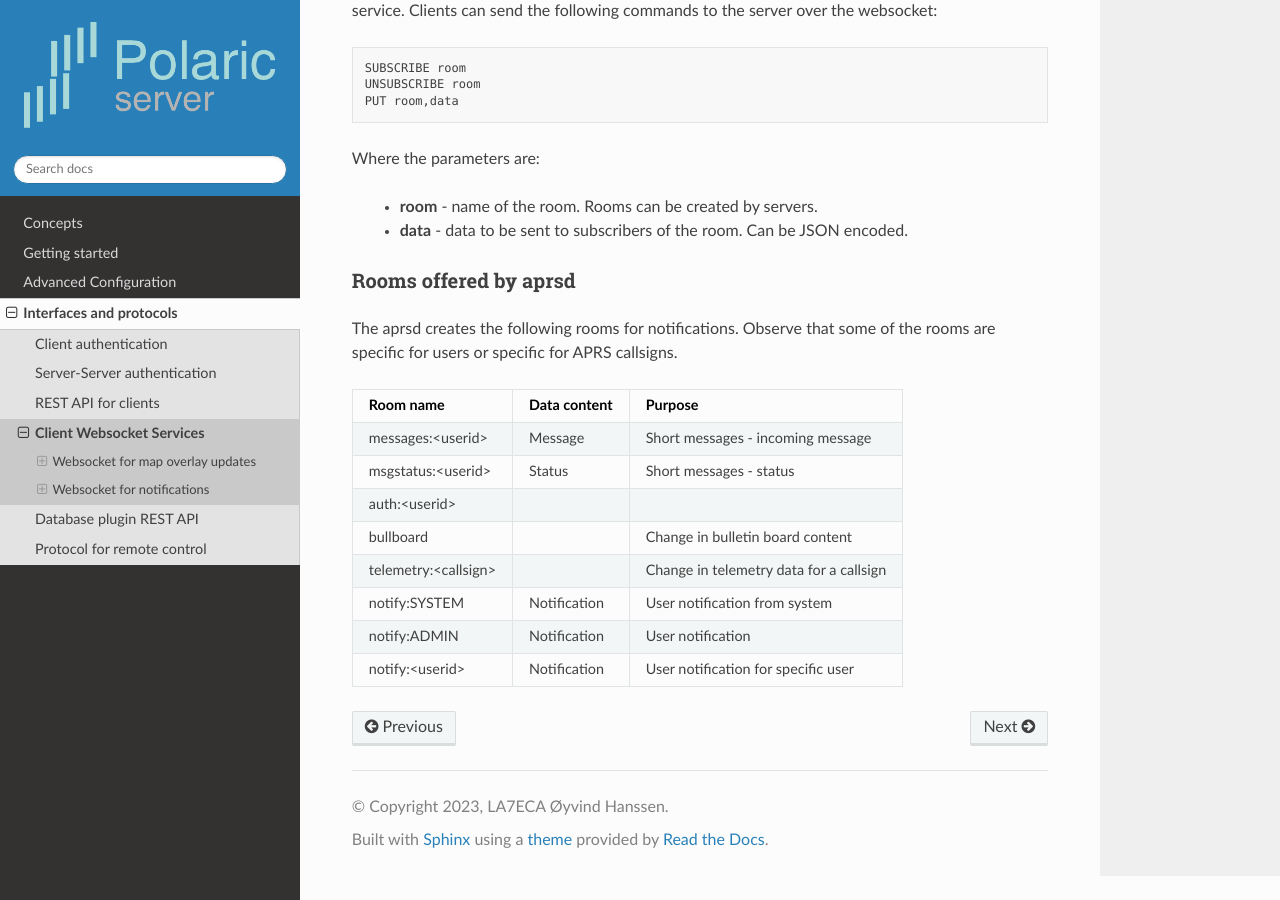
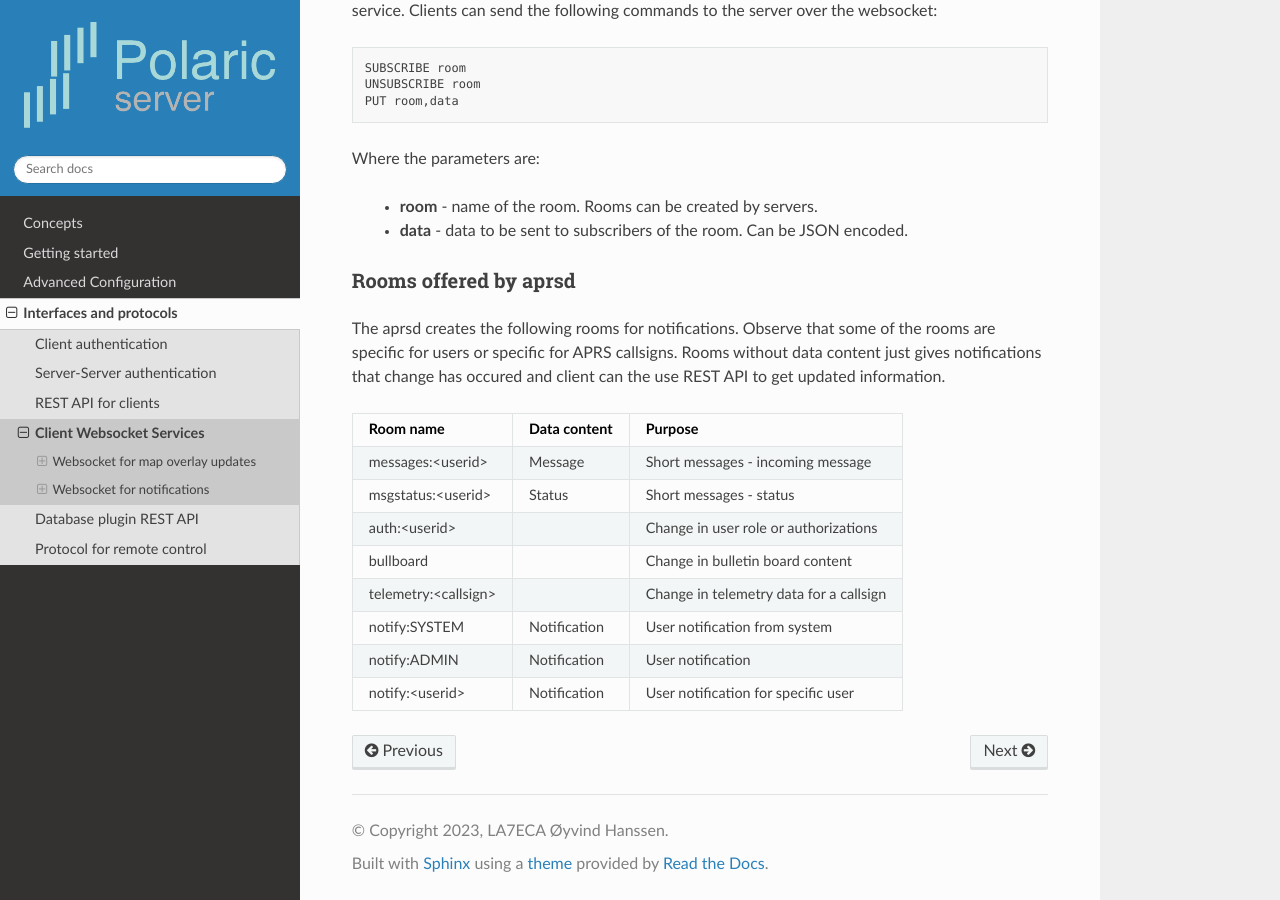
Before and after one commit to joakimsk/docs, a Sphinx documentation site: the page built from docs/cwebsocket.rst, in a window 1280 px wide and 900 px high, scrolled down 2958 px. Built offline with Sphinx 7.4.7 and the Read the Docs theme 2.0.0, drawn with Linux system fonts in a browser that asks for light colours.

Commit message:
Update cwebsocket.rst

```diff
--- a/docs/cwebsocket.rst
+++ b/docs/cwebsocket.rst
@@ -134,14 +134,15 @@ Rooms offered by aprsd
 ^^^^^^^^^^^^^^^^^^^^^^
 
 The aprsd creates the following rooms for notifications. Observe that some of the rooms are specific for users or
-specific for APRS callsigns.
+specific for APRS callsigns. Rooms without data content just gives notifications that change has occured and client
+can the use REST API to get updated information.
 
 ======================== ============== =================================================
 Room name                Data content   Purpose
 ======================== ============== =================================================
 messages:<userid>        Message        Short messages - incoming message
 msgstatus:<userid>       Status         Short messages - status
-auth:<userid>
+auth:<userid>                           Change in user role or authorizations
 bullboard                               Change in bulletin board content
 telemetry:<callsign>                    Change in telemetry data for a callsign
 notify:SYSTEM            Notification   User notification from system
```
